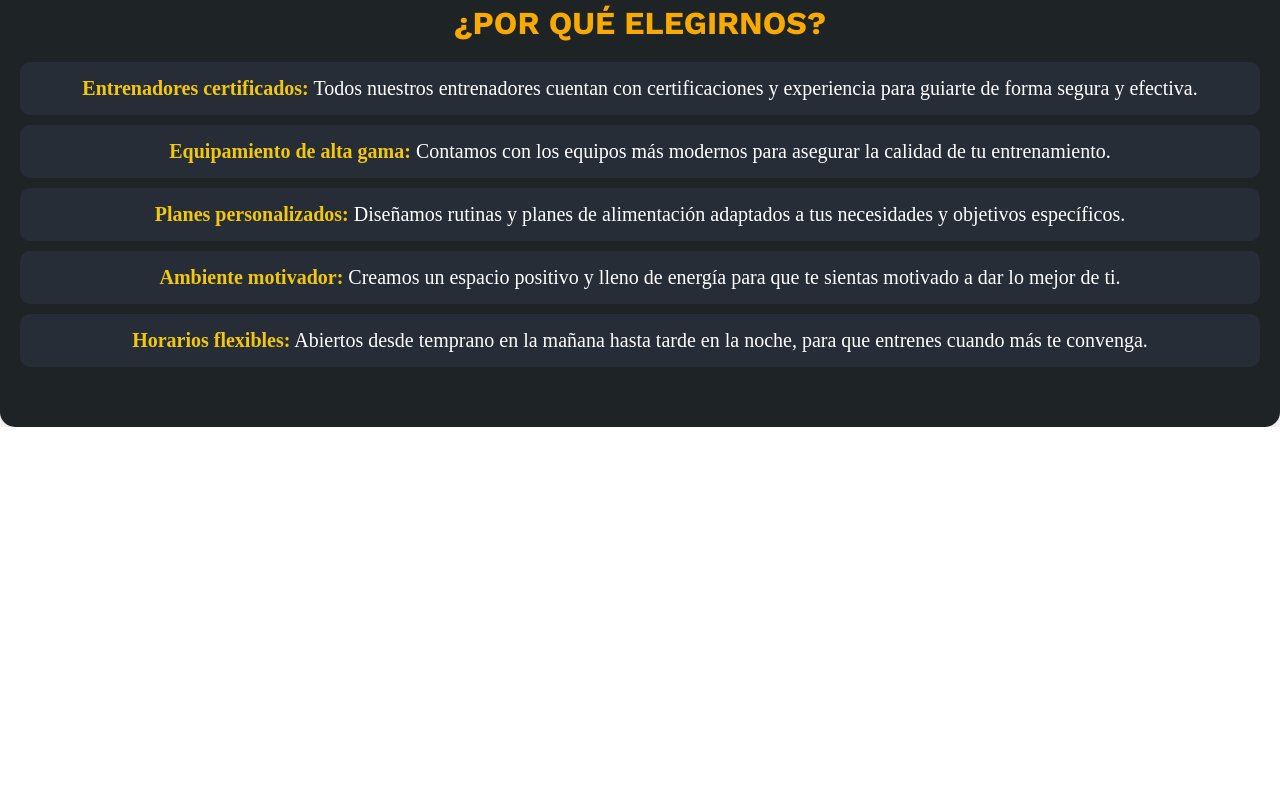
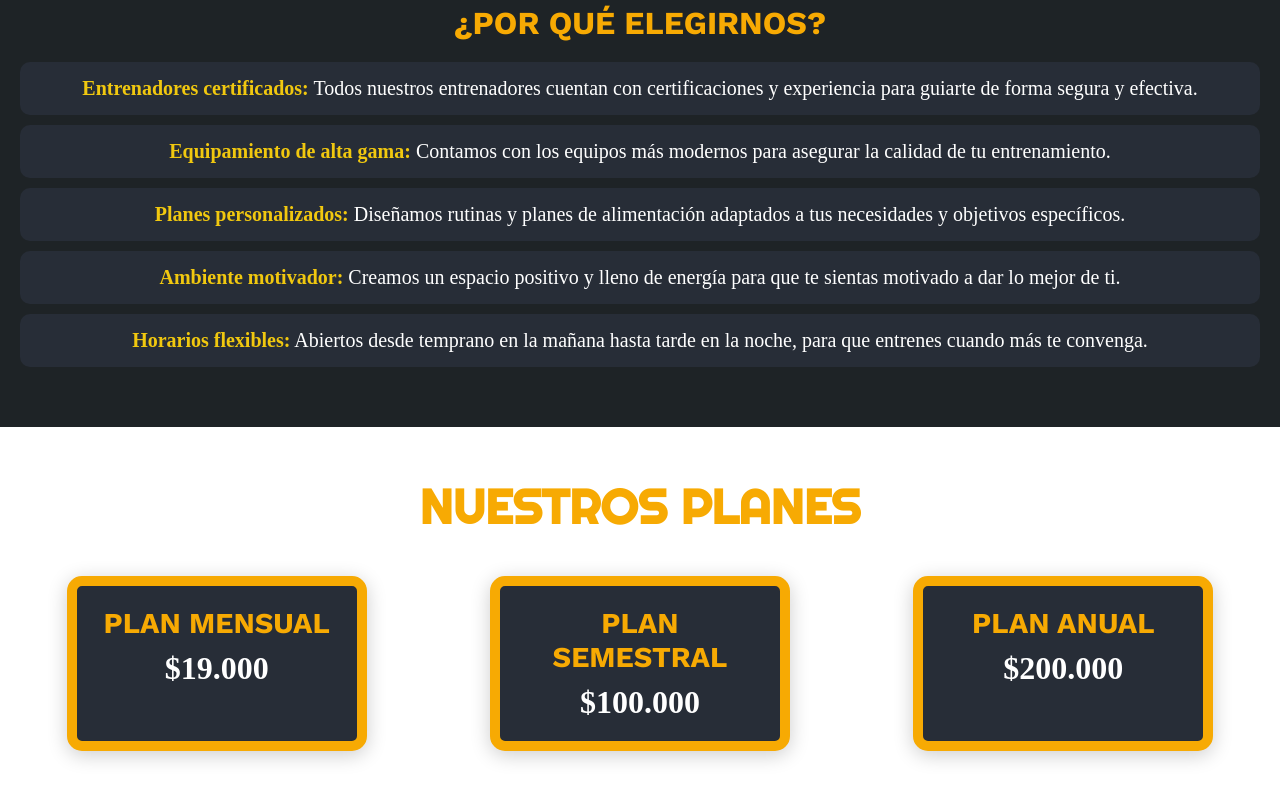
Before and after one commit to GonzaloRaniti/vitalgym, a plain HTML site: page index.html in a window 1280 px wide. Shown: the part 1120-1921 px from the top of the page. Before the commit the page ends 1547 px from the top, so only its background shows below. Drawn offline with nearby package versions, Linux system fonts and the light colour scheme.

Commit message:
seccion planes

```diff
--- a/css/style.css
+++ b/css/style.css
@@ -1,7 +1,6 @@
-@import url('https://fonts.googleapis.com/css2?family=Righteous&family=Work+Sans:ital,wght@0,100..900;1,100..900&display=swap');
+@import url("https://fonts.googleapis.com/css2?family=Righteous&family=Work+Sans:ital,wght@0,100..900;1,100..900&display=swap");
 
-
-:root{
+:root {
   --background: #1e2326;
   --primary: #f7aa03;
   --secondary: #272d37;
@@ -12,27 +11,23 @@
   --nav-bg: #0f1525;
 
   /* textos */
-    --text: red
+  --text: red;
 }
 
-
-
-
-*{
+* {
   margin: 0;
   padding: 0;
   box-sizing: border-box;
 }
 
-html{
+html {
   scroll-behavior: smooth;
 }
-
 
 /* SECCIÓN HEADER */
 
 header {
-    background-image: url('../image/portada-1.jpg');
+  background-image: url("../image/portada-1.jpg");
   background-size: cover;
   background-position: center;
   background-repeat: no-repeat;
@@ -45,9 +40,8 @@ header {
   position: relative;
 }
 
-
 header::before {
-    content: '';
+  content: "";
   position: absolute;
   top: 0;
   left: 0;
@@ -68,9 +62,6 @@ label img {
   display: none;
 }
 
-
-
-
 .logo img {
   width: 80px;
   height: auto;
@@ -78,7 +69,6 @@ label img {
   border: 2px solid yellow;
   z-index: 3;
 }
-
 
 .menu-container {
   position: fixed;
@@ -89,7 +79,6 @@ label img {
   align-items: center;
   width: calc(100% - 40px);
   z-index: 3;
-
 }
 
 .navbar-list {
@@ -104,7 +93,7 @@ label img {
   color: var(--bg-electric);
   font-size: 18px;
   font-weight: 700;
-    font-family: 'Work Sans', sans-serif;
+  font-family: "Work Sans", sans-serif;
   transition: color 0.3s ease;
 }
 
@@ -120,11 +109,10 @@ label img {
   border-radius: 10px;
 }
 
-.header-content h1{
+.header-content h1 {
   font-size: 5rem;
   font-family: Righteous;
-    color: var(--text)
-
+  color: var(--text);
 }
 
 .header-content p {
@@ -166,24 +154,21 @@ label img {
   transition: transform 0.3s ease, background-color 0.3s ease;
 }
 
-
 .btn:hover {
   animation: btn-hover 0.9s ease-in-out;
 }
 
-
 /* NOSOTROS */
 
 #nosotros {
-    background-color: var( --background);
+  background-color: var(--background);
   padding: 50px 20px;
-    border-radius: 15px;
-    box-shadow: 0 8px 30px rgba(0, 0, 0, 0.15); /* Aumenta la sombra para más profundidad */
+  box-shadow: 0 8px 30px rgba(0, 0, 0, 0.15);
   text-align: center;
 }
 
 #nosotros h2 {
-    font-family: 'Righteous', sans-serif;
+  font-family: "Righteous", sans-serif;
   font-size: 3rem;
   color: var(--primary);
   margin-bottom: 30px;
@@ -193,7 +178,7 @@ label img {
 }
 
 #nosotros h2::after {
-    content: '';
+  content: "";
   display: block;
   width: 50%;
   height: 4px;
@@ -203,7 +188,7 @@ label img {
 
 #nosotros p {
   font-size: 1.2rem;
-    font-family: 'Work Sans', sans-serif;
+  font-family: "Work Sans", sans-serif;
   margin: 20px 0;
   line-height: 1.6;
   color: var(--bg-electric);
@@ -215,7 +200,7 @@ label img {
 }
 
 #nosotros h3 {
-    font-family: 'Work Sans', sans-serif;
+  font-family: "Work Sans", sans-serif;
   font-size: 2rem;
   color: var(--primary);
   margin: 40px 0 20px;
@@ -245,5 +230,61 @@ label img {
 
 #nosotros li strong {
   color: #f1c80f;
+}
 
+/* PLANES */
+
+#planes {
+  background-color: var(--bg-white);
+  padding: 50px 20px;
+  text-align: center;
 }
+
+#planes h2 {
+  font-family: "Righteous";
+  font-size: 3rem;
+  color: var(--primary);
+  margin-bottom: 40px;
+}
+
+.card-container {
+  display: flex;
+  justify-content: space-around;
+  flex-wrap: wrap;
+  gap: 30px;
+}
+
+.card {
+  background-color: var(--secondary);
+  padding: 20px;
+  border-radius: 15px;
+  width: 300px;
+  box-shadow: 0 4px 20px rgba(0, 0, 0, 0.2);
+  transition: transform 0.3s ease, box-shadow 0.3s ease;
+  color: var(--bg-white);
+  text-align: center;
+}
+
+.card h3 {
+  font-size: 1.8rem;
+  margin-bottom: 10px;
+  font-family: "Work Sans";
+  color: var(--primary);
+}
+
+.card span {
+  font-size: 2rem;
+  font-weight: bold;
+  color: var(--bg-white);
+}
+
+.card:hover {
+  transform: translateY(-10px);
+  box-shadow: 0 6px 30px rgba(0, 0, 0, 0.3);
+  background-color: rgba(7, 32, 255, 0.8);
+  color: var(--background);
+}
+
+.card.highlight {
+  border: 10px solid var(--primary);
+}
--- a/index.html
+++ b/index.html
@@ -1,28 +1,35 @@
 <!DOCTYPE html>
 <html lang="en">
   <head>
-    <meta charset="UTF-8">
-    <meta name="viewport" content="width=device-width, initial-scale=1.0">
-    <link rel="stylesheet" href="./css/style.css">
-    <link rel="stylesheet" href="https://cdnjs.cloudflare.com/ajax/libs/font-awesome/6.6.0/css/all.min.css" integrity="sha512-Kc323vGBEqzTmouAECnVceyQqyqdsSiqLQISBL29aUW4U/M7pSPA/gEUZQqv1cwx4OnYxTxve5UMg5GT6L4JJg==" crossorigin="anonymous" referrerpolicy="no-referrer" />
+    <meta charset="UTF-8" />
+    <meta name="viewport" content="width=device-width, initial-scale=1.0" />
+    <link rel="stylesheet" href="./css/style.css" />
+    <link
+      rel="stylesheet"
+      href="https://cdnjs.cloudflare.com/ajax/libs/font-awesome/6.6.0/css/all.min.css"
+      integrity="sha512-Kc323vGBEqzTmouAECnVceyQqyqdsSiqLQISBL29aUW4U/M7pSPA/gEUZQqv1cwx4OnYxTxve5UMg5GT6L4JJg=="
+      crossorigin="anonymous"
+      referrerpolicy="no-referrer"
+    />
     <title>Vital Gym</title>
   </head>
   <body>
     <header id="inicio" class="header">
       <div class="menu-container">
-            <a href="#inicio" class="logo"><img src="./image/2.png" alt="logo"></a>
+        <a href="#inicio" class="logo"
+          ><img src="./image/2.png" alt="logo"
+        /></a>
 
         <label for="menu">
-                <img src="./image/menu-hamb.png" alt="">
+          <img src="./image/menu-hamb.png" alt="" />
         </label>
-            <input type="checkbox" id="menu">
-
+        <input type="checkbox" id="menu" />
 
         <nav class="navbar">
           <ul class="navbar-list">
             <li><a href="#inicio">Inicio</a></li>
             <li><a href="#nosotros">Nosotros</a></li>
-                    <li><a href="#">Planes</a></li>
+            <li><a href="#planes">Planes</a></li>
             <li><a href="#">Contacto</a></li>
           </ul>
         </nav>
@@ -30,7 +37,12 @@
 
       <div class="header-content">
         <h1>Vital Gym</h1>
-            <p>En Vital Gym, nos dedicamos a ayudarte a alcanzar tus metas de salud y bienestar. Con un equipo profesional y el mejor equipamiento, te ofrecemos un espacio donde la motivación y el esfuerzo se encuentran para lograr el éxito. ¡Ven y transforma tu vida con nosotros!</p>
+        <p>
+          En Vital Gym, nos dedicamos a ayudarte a alcanzar tus metas de salud y
+          bienestar. Con un equipo profesional y el mejor equipamiento, te
+          ofrecemos un espacio donde la motivación y el esfuerzo se encuentran
+          para lograr el éxito. ¡Ven y transforma tu vida con nosotros!
+        </p>
 
         <a href="#" class="btn">Login</a>
         <a href="#" class="btn">Registrate</a>
@@ -41,16 +53,61 @@
       <section id="nosotros">
         <h2>NOSOTROS</h2>
 
-            <p>En <strong>Vital Gym</strong>, creemos que la salud es el pilar fundamental para una vida equilibrada. Nuestro equipo de entrenadores certificados y expertos en fitness están dedicados a crear un ambiente que te motive a alcanzar tus objetivos. Desde entrenamientos personalizados hasta las mejores instalaciones, todo está diseñado para que cada visita sea una experiencia transformadora.</p>
+        <p>
+          En <strong>Vital Gym</strong>, creemos que la salud es el pilar
+          fundamental para una vida equilibrada. Nuestro equipo de entrenadores
+          certificados y expertos en fitness están dedicados a crear un ambiente
+          que te motive a alcanzar tus objetivos. Desde entrenamientos
+          personalizados hasta las mejores instalaciones, todo está diseñado
+          para que cada visita sea una experiencia transformadora.
+        </p>
 
         <h3>¿Por qué elegirnos?</h3>
         <ul>
-                <li><strong>Entrenadores certificados:</strong> Todos nuestros entrenadores cuentan con certificaciones y experiencia para guiarte de forma segura y efectiva.</li>
-                <li><strong>Equipamiento de alta gama:</strong> Contamos con los equipos más modernos para asegurar la calidad de tu entrenamiento.</li>
-                <li><strong>Planes personalizados:</strong> Diseñamos rutinas y planes de alimentación adaptados a tus necesidades y objetivos específicos.</li>
-                <li><strong>Ambiente motivador:</strong> Creamos un espacio positivo y lleno de energía para que te sientas motivado a dar lo mejor de ti.</li>
-                <li><strong>Horarios flexibles:</strong> Abiertos desde temprano en la mañana hasta tarde en la noche, para que entrenes cuando más te convenga.</li>
+          <li>
+            <strong>Entrenadores certificados:</strong> Todos nuestros
+            entrenadores cuentan con certificaciones y experiencia para guiarte
+            de forma segura y efectiva.
+          </li>
+          <li>
+            <strong>Equipamiento de alta gama:</strong> Contamos con los equipos
+            más modernos para asegurar la calidad de tu entrenamiento.
+          </li>
+          <li>
+            <strong>Planes personalizados:</strong> Diseñamos rutinas y planes
+            de alimentación adaptados a tus necesidades y objetivos específicos.
+          </li>
+          <li>
+            <strong>Ambiente motivador:</strong> Creamos un espacio positivo y
+            lleno de energía para que te sientas motivado a dar lo mejor de ti.
+          </li>
+          <li>
+            <strong>Horarios flexibles:</strong> Abiertos desde temprano en la
+            mañana hasta tarde en la noche, para que entrenes cuando más te
+            convenga.
+          </li>
         </ul>
+      </section>
+
+      <section id="planes">
+        <h2>NUESTROS PLANES</h2>
+
+        <div class="card-container">
+          <div class="card highlight">
+            <h3>PLAN MENSUAL</h3>
+            <span>$19.000</span>
+          </div>
+
+          <div class="card highlight">
+            <h3>PLAN SEMESTRAL</h3>
+            <span>$100.000</span>
+          </div>
+
+          <div class="card highlight">
+            <h3>PLAN ANUAL</h3>
+            <span>$200.000</span>
+          </div>
+        </div>
       </section>
     </main>
   </body>
```
Lines whose indentation alone changed are shown as unchanged.
